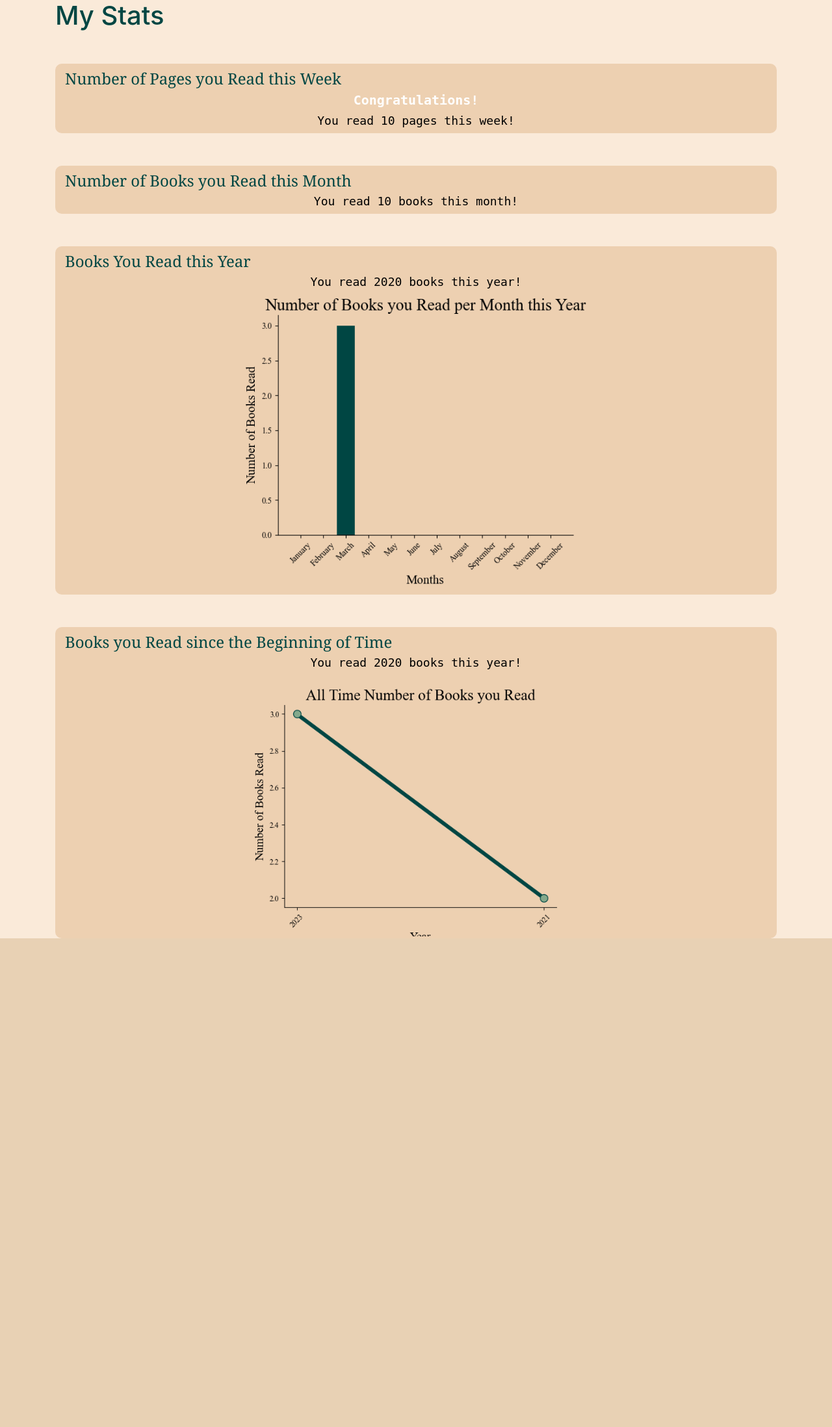
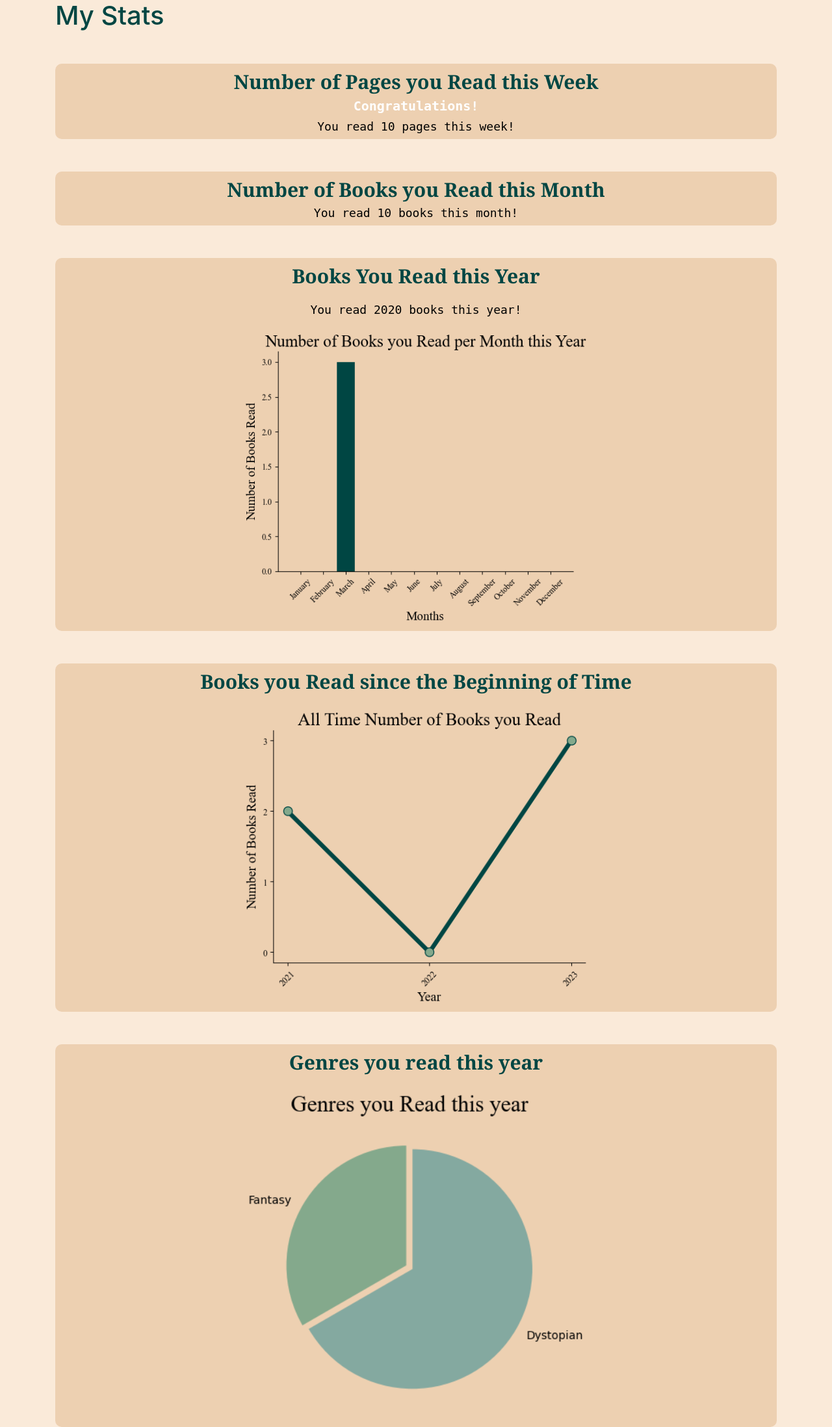
Before and after one commit to danijourdain/SENG401_Group15_GoodEnoughReads, a Django app: template GoodEnoughReads/statistics/templates/statistics/statistics.html in a window 1280 px wide. Shown: the part 100-2296 px from the top of the page at 65% size. Before the commit the page ends 1544 px from the top, so only its background shows below. Run offline with Django 4.2, Linux system fonts and the light colour scheme; the template is opened without the code that fills it: most values are stand-ins (such as "Sample title", 1, 10 or a date in 2020); some libraries are stand-ins or nearby versions.

Commit message:
Edits to StatisticsModel
Fixed Yearly books read graph, added genres graph, formatted webpage

```diff
--- a/GoodEnoughReads/statistics/templates/statistics/statistics.html
+++ b/GoodEnoughReads/statistics/templates/statistics/statistics.html
@@ -15,8 +15,8 @@
 
     <div class="container">
       <div class ="row", style="background-color: #EDD0B1; padding-top: 5px; border-radius: 10px; margin-top: 50px;">
-        <div class ="col" style = "color: #004643; font-size: 24px; margin-bottom: 3px; font-family: Cambria, Cochin, Georgia, Times, 'Times New Roman', serif">
-          <p style = "margin-bottom: 0px;"> Number of Pages you Read this Week</p>
+        <div class ="col" style = "color: #004643; font-size: 30px; margin-bottom: 3px; font-family: Cambria, Cochin, Georgia, Times, 'Times New Roman', serif">
+          <p style = "text-align:center; margin-bottom: 0px;"> <Strong>Number of Pages you Read this Week</Strong></p>
           <p style = "text-align:center; color: #FFFFFF; font-size: 20px; margin-bottom: 3px; font-family: Andalé Mono, monospace"> <Strong> Congratulations! </Strong> </p>
           <p style = "text-align:center; color: #000000; font-size: 18px; margin-bottom: 3px; font-family: Andalé Mono, monospace"> You read {{pages_this_week}} pages this week! </p>
         </div>
@@ -25,8 +25,8 @@
 
     <div class="container">
       <div class="row", style="background-color: #EDD0B1; padding-top: 5px; border-radius: 10px; margin-top: 50px;">
-        <div class="col" style = "color: #004643; font-size: 24px; margin-bottom: 3px; font-family: Cambria, Cochin, Georgia, Times, 'Times New Roman', serif">
-          <p style = "margin-bottom: 0px;"> Number of Books you Read this Month</p>
+        <div class="col" style = "color: #004643; font-size: 30px; margin-bottom: 3px; font-family: Cambria, Cochin, Georgia, Times, 'Times New Roman', serif">
+          <p style = "text-align:center; margin-bottom: 0px;"> <Strong>Number of Books you Read this Month</Strong></p>
           <p style = "text-align:center; color: #000000; font-size: 18px; margin-bottom: 3px; font-family: Andalé Mono, monospace"> You read {{books_this_month}} books this month! </p>
         </div>
       </div>
@@ -34,9 +34,11 @@
 
     <div class="container">
       <div class="row", style="background-color: #EDD0B1; padding-top: 5px; border-radius: 10px; margin-top: 50px;">
-        <div class="col" style = "color: #004643; font-size: 24px; margin-bottom: 3px; font-family: Cambria, Cochin, Georgia, Times, 'Times New Roman', serif">
-          <p style = "margin-bottom: 0px;"> Books You Read this Year</p>
+        <div class="col" style = "color: #004643; font-size: 30px; margin-bottom: 3px; font-family: Cambria, Cochin, Georgia, Times, 'Times New Roman', serif">
+          <p style = "text-align:center; margin-bottom: 0px;"> <Strong>Books You Read this Year</Strong></p>
+          </p>
           <p style = "text-align:center; color: #000000; font-size: 18px; margin-bottom: 3px; font-family: Andalé Mono, monospace"> You read {{books_this_year}} books this year! </p>
+          </p>
           <img src= "{% static 'gersiteapp/img/stats/BarGraphNumberofBooksyouReadperMonththisYear.png' %}" alt = "Books you read every month per year" style = "display: block; margin-left: auto; margin-right: auto; width: 50%;">
         </div>
       </div>
@@ -44,10 +46,20 @@
 
     <div class="container">
       <div class="row", style="background-color: #EDD0B1; padding-top: 5px; border-radius: 10px; margin-top: 50px;">
-        <div class="col" style = "color: #004643; font-size: 24px; margin-bottom: 3px; font-family: Cambria, Cochin, Georgia, Times, 'Times New Roman', serif">
-          <p style = "margin-bottom: 0px;"> Books you Read since the Beginning of Time</p>
-          <p style = "text-align:center; color: #000000; font-size: 18px; margin-bottom: 3px; font-family: Andalé Mono, monospace"> You read {{books_this_year}} books this year! </p>
+        <div class="col" style = "color: #004643; font-size: 30px; margin-bottom: 3px; font-family: Cambria, Cochin, Georgia, Times, 'Times New Roman', serif">
+          <p style = "text-align:center; margin-bottom: 0px;"> <Strong>Books you Read since the Beginning of Time</Strong></p>
+          </p>
           <img src= "{% static 'gersiteapp/img/stats/LineGraphAllTimeNumberofBooksyouRead.png' %}" alt = "Books you read every month per year" style = "display: block; margin-left: auto; margin-right: auto; width: 50%;">
+        </div>
+      </div>
+    </div>
+
+    <div class="container">
+      <div class="row", style="background-color: #EDD0B1; padding-top: 5px; border-radius: 10px; margin-top: 50px;">
+        <div class="col" style = "color: #004643; font-size: 30px; margin-bottom: 3px; font-family: Cambria, Cochin, Georgia, Times, 'Times New Roman', serif">
+          <p style = "text-align:center; margin-bottom: 0px;"> <Strong>Genres you read this year</Strong></p>
+          </p>
+          <img src= "{% static 'gersiteapp/img/stats/PieChartGenresyouReadthisyear.png' %}" alt = "Books you read every month per year" style = "display: block; margin-left: auto; margin-right: auto; width: 50%;">
         </div>
       </div>
     </div>
```
Also changed, not shown: GoodEnoughReads/Statistics/StatisticsModel.py (+30 -7 lines), GoodEnoughReads/gersiteapp/static/gersiteapp/img/stats/LineGraphAllTimeNumberofBooksyouRead.png, GoodEnoughReads/gersiteapp/static/gersiteapp/img/stats/PieChartGenresyouReadthisyear.png.
